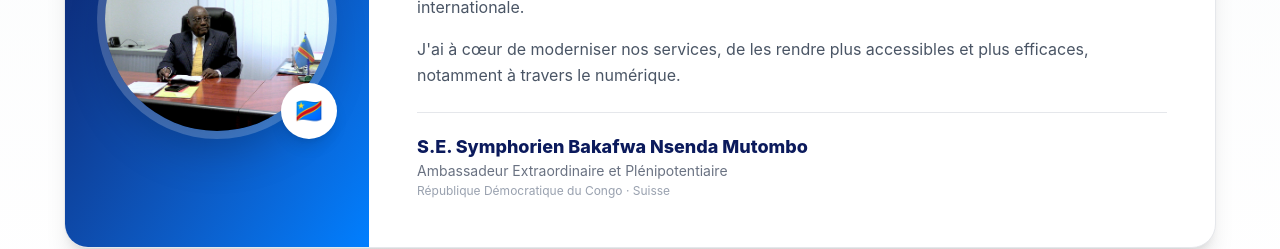
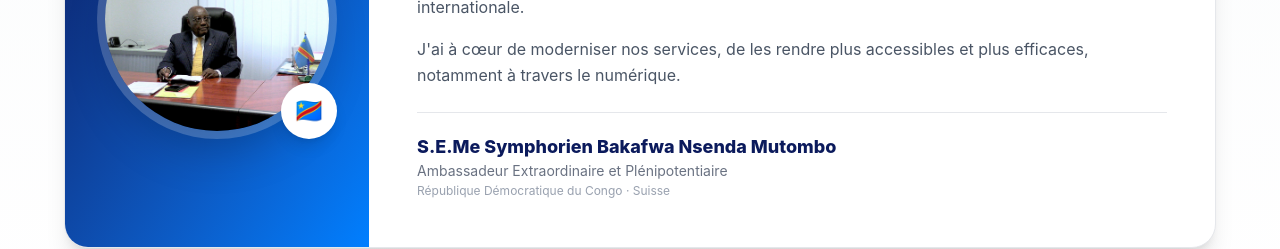
Before and after one commit to ibosgnv/amba_berne_front, an Angular app: page /a-propos in a window 1280 px wide. Shown: the part 2160-2409 px from the top of the page. Built offline with nearby package versions, Linux system fonts and the light colour scheme; no server answers.

Commit message:
Modifications of the presentation of the ambassador

```diff
--- a/src/components/apropos/ambassadeur/ambassadeur.component.html
+++ b/src/components/apropos/ambassadeur/ambassadeur.component.html
@@ -14,7 +14,7 @@
         <div class="relative">
           <div class="w-48 h-48 md:w-56 md:h-56 rounded-full shadow-2xl ring-8 ring-white/20 overflow-hidden">
             <img src="assets/ambassadeur.JPG"
-                 alt="S.E. Symphorien Bakafwa Nsenda Mutombo – Ambassadeur"
+                 alt="S.E.Me Symphorien Bakafwa Nsenda Mutombo – Ambassadeur"
                  class="w-full h-full object-cover object-top" />
           </div>
           <div class="absolute -bottom-2 -right-2 w-14 h-14 rounded-full bg-white flex items-center justify-center shadow-lg text-2xl">
@@ -40,7 +40,7 @@
         </p>
 
         <div class="border-t border-gray-200 pt-5">
-          <div class="font-extrabold text-[#0b1a5c] text-lg">S.E. Symphorien Bakafwa Nsenda Mutombo</div>
+          <div class="font-extrabold text-[#0b1a5c] text-lg">S.E.Me Symphorien Bakafwa Nsenda Mutombo</div>
           <div class="text-sm text-gray-500">Ambassadeur Extraordinaire et Plénipotentiaire</div>
           <div class="text-xs text-gray-400 mt-0.5">République Démocratique du Congo · Suisse</div>
         </div>
--- a/src/components/apropos/equipe/equipe.component.ts
+++ b/src/components/apropos/equipe/equipe.component.ts
@@ -33,7 +33,7 @@ export class AproposEquipeComponent {
   protected readonly members: Member[] = [
     {
       initials: 'SM',
-      name: 'S.E. Symphorien Bakafwa Nsenda Mutombo',
+      name: "S.E.Me Symphorien Bakafwa Nsenda Mutombo",
       role: 'Ambassadeur Extraordinaire et Plénipotentiaire',
       photo: 'assets/equipe/amba_mutombo.JPG',
       dept: 'diplomatique',
```
Also changed, not shown: 1 other file (tests, documents, lock files or other folders).
